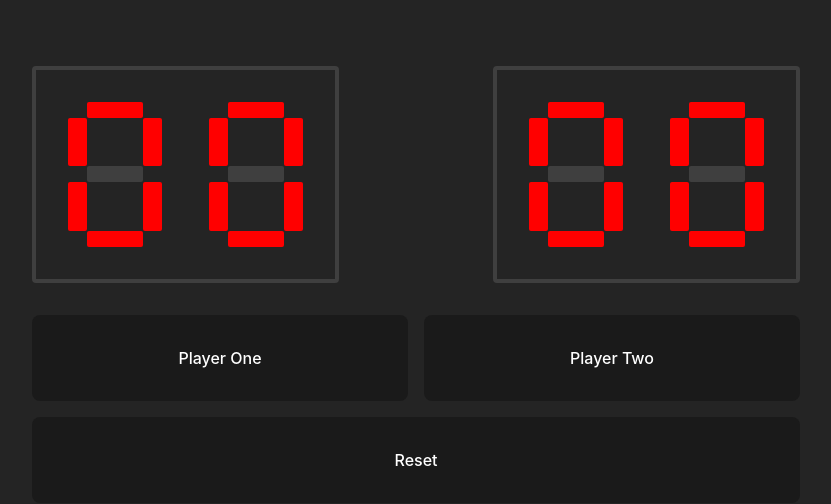
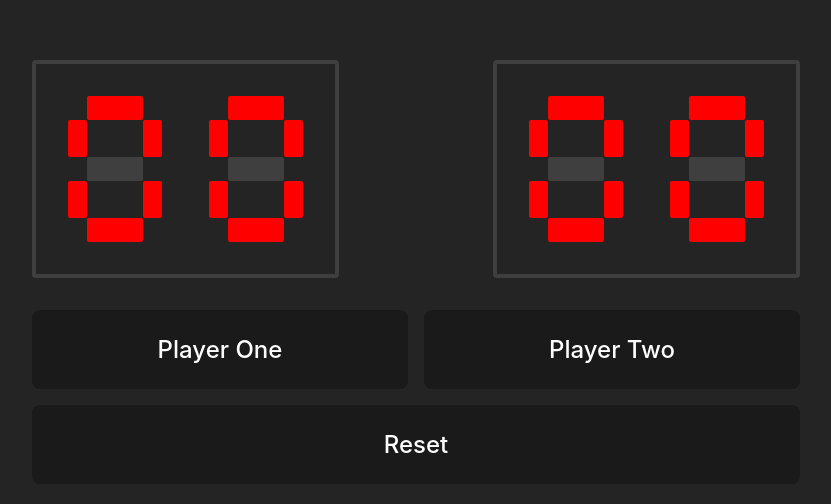
Before and after one commit to oslokommune/bordtennis, a Vue app: page / in a window 1280 px wide. Shown: the part 128-632 px from the top of the page, without its empty margins (224-1055 px from the left). Built offline with nearby package versions, Linux system fonts and the light colour scheme.

Commit message:
👌 Minor screen compatibility tweaks

```diff
--- a/src/App.vue
+++ b/src/App.vue
@@ -70,16 +70,12 @@ export default {
 <style scoped>
 #app {
 	width: 100%;
-	padding: 2em 6em;
+	padding: 2em 1em;
 
 	display: flex;
 	flex-direction: column;
 	justify-content: space-between;
 	align-items: center;
-}
-
-.Scoreboard {
-	width: 100%;
 }
 
 .controls {
@@ -97,32 +93,12 @@ export default {
 	grid-column: 1 / 3;
 }
 
-button {
-	font-size: 1.5em;
-	padding: 1em 1em;
-}
-
-@media only screen
-and (min-device-width : 320px) {
-	#app {
-		padding: 1em;
-	}
-}
-
 @media only screen
 and (min-device-width : 320px)
 and (orientation : landscape) {
-	.Scoreboard {
-		height: 60%;
-	}
-
-	.controls {
-		height: 30%;
-	}
-
 	button {
-		font-size: 1em;
-		padding: 2em;
+		font-size: 1.5em;
+		padding: 1em;
 	}
 }
 
@@ -130,10 +106,6 @@ and (orientation : landscape) {
 @media only screen
 and (min-device-width : 320px)
 and (orientation : portrait) {
-	#app {
-		padding: 2em 1em;
-	}
-
 	.Scoreboard {
 		height: 20%;
 	}
--- a/src/components/Scoreboard.vue
+++ b/src/components/Scoreboard.vue
@@ -52,6 +52,8 @@ export default {
 	height: 100%;
 	width: 100%;
 
+	min-height: 124px;
+
 	display: flex;
 	flex-direction: row;
 	align-items: center;
--- a/src/components/ScoreboardNumber.vue
+++ b/src/components/ScoreboardNumber.vue
@@ -47,7 +47,7 @@ export default {
 	width: 100%;
 
 	grid-template-columns: repeat(5, 1fr);
-	grid-template-rows: repeat(9, 1fr);
+	grid-template-rows: repeat(12, 1fr);
 
 	column-gap: 0;
 	row-gap: 0;
@@ -64,36 +64,36 @@ div.active {
 
 div.top {
 	grid-column: 2 / 5;
-	grid-row: 1;
+	grid-row: 1 / 3;
 }
 
 div.upper-left {
 	grid-column: 1;
-	grid-row: 2 / 5;
+	grid-row: 3 / 6;
 }
 
 div.upper-right {
 	grid-column: 5;
-	grid-row: 2 / 5;
+	grid-row: 3 / 6;
 }
 
 div.middle {
 	grid-column: 2 / 5;
-	grid-row: 5;
+	grid-row: 6 / 8;
 }
 
 div.lower-left {
 	grid-column: 1;
-	grid-row: 6 / 9;
+	grid-row: 8 / 11;
 }
 
 div.lower-right {
 	grid-column: 5;
-	grid-row: 6 / 9;
+	grid-row: 8 / 11;
 }
 
 div.bottom {
 	grid-column: 2 / 5;
-	grid-row: 9;
+	grid-row: 11 / 13;
 }
 </style>
```
